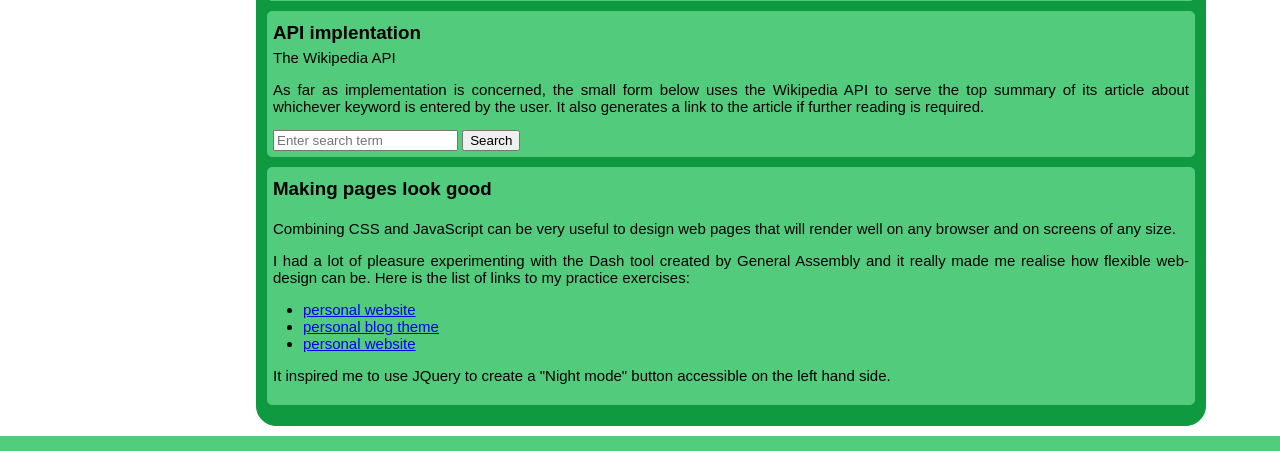
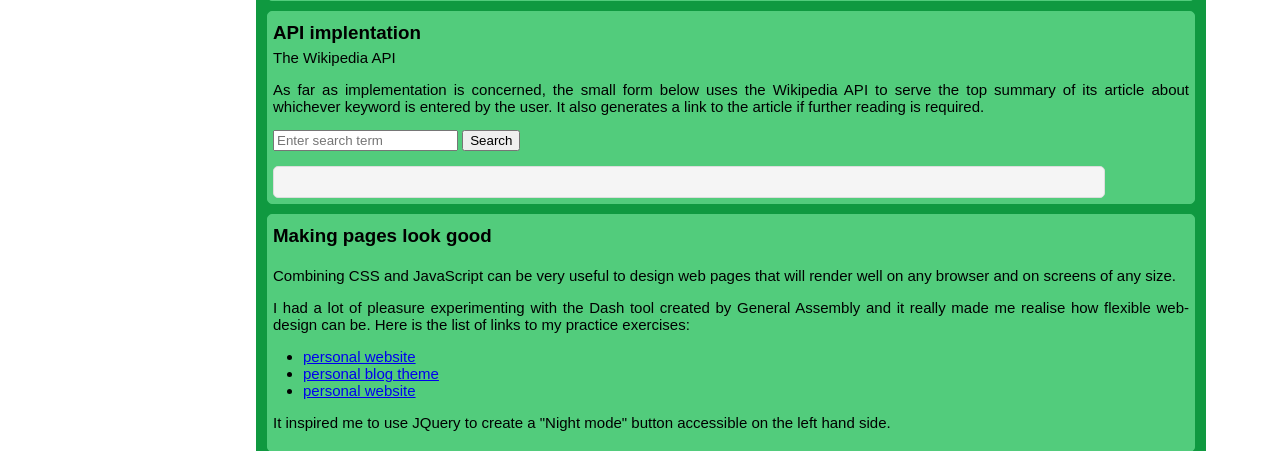
Before and after one commit to jeremief/jeremies-notes, a Flask app: page /five in a window 1280 px wide. Shown: the part 1373-1824 px from the top of the page. Run offline with Flask 3, Linux system fonts and the light colour scheme; some libraries are stand-ins or nearby versions.

Commit message:
Style: adding white backgroud to the api response

```diff
--- a/static/scripts/script.js
+++ b/static/scripts/script.js
@@ -19,7 +19,6 @@ function nightmode() {
 }
 
 function searchWikipedia(event) {
-    // Prevent the form from submitting normally
     event.preventDefault();
 
     const searchTerm = document.getElementById('searchInput').value;
@@ -27,11 +26,13 @@ function searchWikipedia(event) {
 
     if (!searchTerm) {
         resultDiv.innerHTML = 'Please enter a search term';
+        resultDiv.classList.add('error');
         return;
     }
 
     // Show loading state
     resultDiv.innerHTML = 'Loading...';
+    resultDiv.classList.remove('error');
 
     fetch('/api', {
         method: 'POST',
@@ -45,13 +46,16 @@ function searchWikipedia(event) {
     .then(data => {
         if (data.error) {
             resultDiv.innerHTML = `Error: ${data.error}`;
+            resultDiv.classList.add('error');
         } else {
             resultDiv.innerHTML = data.summary;
+            resultDiv.classList.remove('error');
         }
     })
     .catch(error => {
         console.error('Error:', error);
         resultDiv.innerHTML = `Error: ${error.message}`;
+        resultDiv.classList.add('error');
     });
 }
 
--- a/static/stylesheets/notesstyle.css
+++ b/static/stylesheets/notesstyle.css
@@ -160,3 +160,20 @@ li {
 .nightmode-text-container, .night-day-button:hover {
     color: #33ccff;
 }
+
+.api-response {
+    background-color: #f5f5f5;
+    border-radius: 5px;
+    padding: 15px;
+    margin-top: 15px;
+    border: 1px solid #ddd;
+    line-height: 1.5;
+    max-width: 800px;
+}
+
+/* Style for error messages */
+.api-response.error {
+    background-color: #fff0f0;
+    border-color: #ffcdd2;
+    color: #d32f2f;
+}
--- a/templates/stagefive.html
+++ b/templates/stagefive.html
@@ -91,7 +91,7 @@
                     <input type="text" id="searchInput" placeholder="Enter search term">
                     <button type="submit">Search</button>
                 </form>
-                <div id="searchResult"></div>
+                <div id="searchResult" class="api-response"></div>
             </div>
 
             <div class = "topic">
```
Also changed, not shown: README.md.
